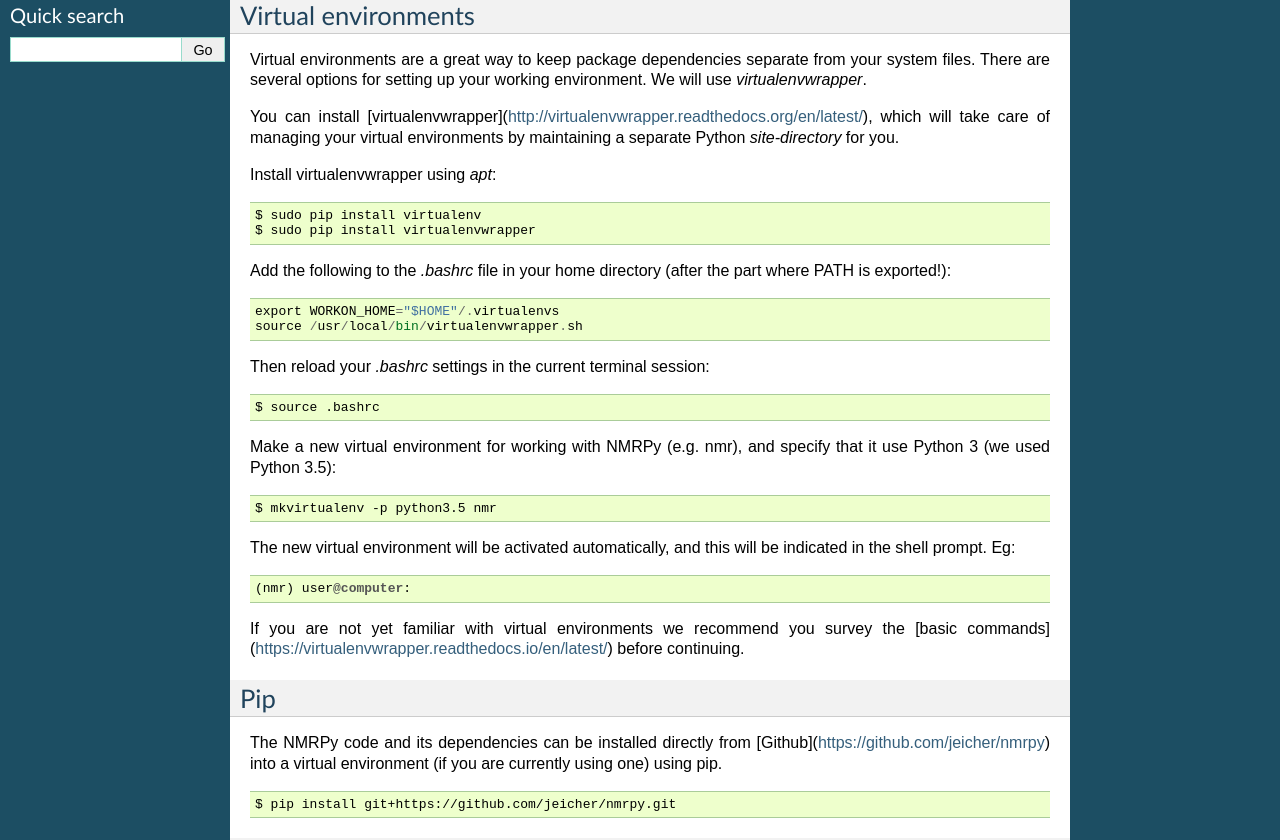
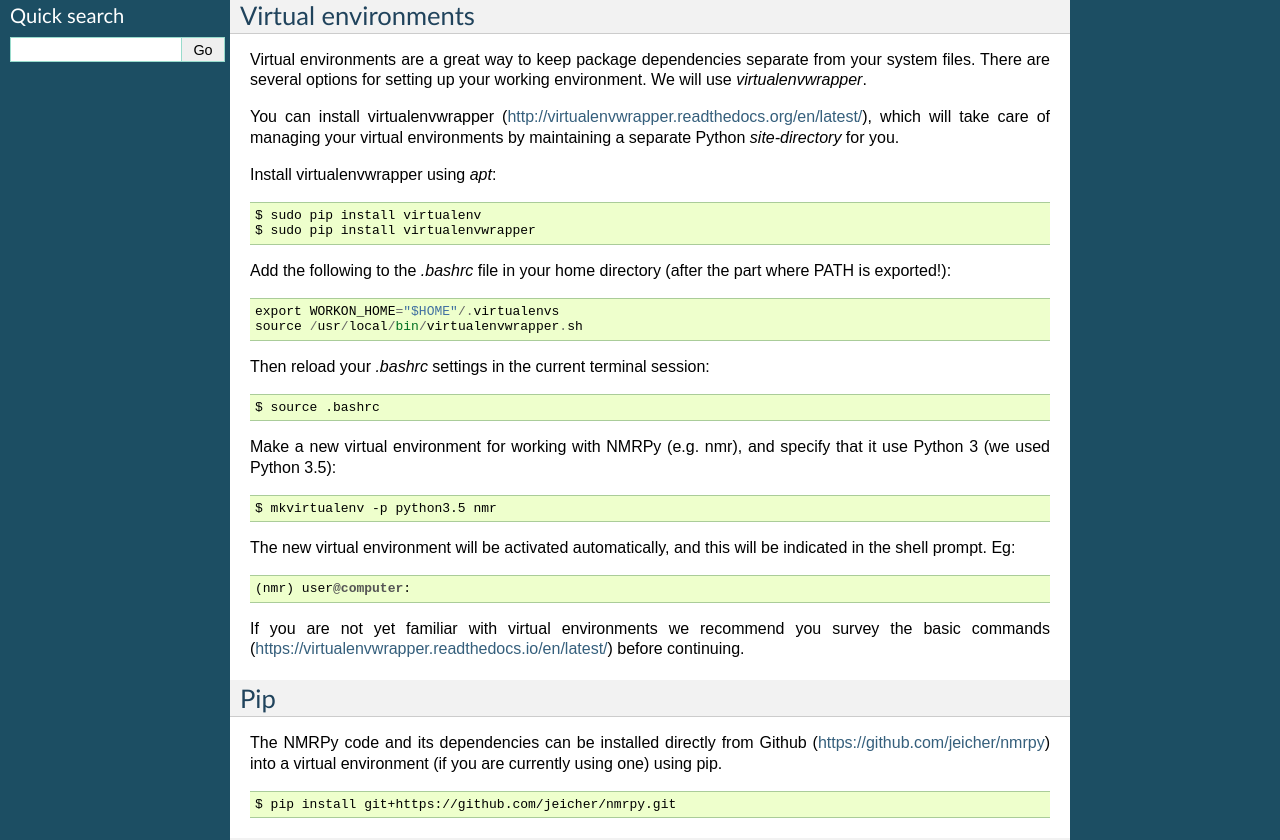
Before and after one commit to NMRPy/nmrpy, a Sphinx documentation site: the page built from docs/source/installation.rst, in a window 1280 px wide. Shown: the part 359-1199 px from the top of the page. Built offline with Sphinx 7.4.7, drawn with Linux system fonts in a browser that asks for light colours.

Commit message:
cleaned up hyperlinks

```diff
--- a/docs/source/installation.rst
+++ b/docs/source/installation.rst
@@ -23,10 +23,10 @@
 your system files. There are several options for setting up your working
 environment. We will use *virtualenvwrapper*.
 
-You can install
-[virtualenvwrapper](http://virtualenvwrapper.readthedocs.org/en/latest/), which
-will take care of managing your virtual environments by maintaining a separate
-Python `site-directory` for you.
+You can install virtualenvwrapper
+(http://virtualenvwrapper.readthedocs.org/en/latest/), which will take care of
+managing your virtual environments by maintaining a separate Python
+`site-directory` for you.
 
 Install virtualenvwrapper using *apt*: ::
 
@@ -54,15 +54,15 @@
     (nmr) user@computer:
 
 If you are not yet familiar with virtual environments we recommend you survey
-the [basic commands](https://virtualenvwrapper.readthedocs.io/en/latest/)
-before continuing.
+the basic commands (https://virtualenvwrapper.readthedocs.io/en/latest/) before
+continuing.
 
 Pip
 ===
 
-The NMRPy code and its dependencies can be installed directly from
-[Github](https://github.com/jeicher/nmrpy) into a virtual environment (if you
-are currently using one) using pip. ::
+The NMRPy code and its dependencies can be installed directly from Github
+(https://github.com/jeicher/nmrpy) into a virtual environment (if you are
+currently using one) using pip. ::
 
     $ pip install git+https://github.com/jeicher/nmrpy.git
 
```
